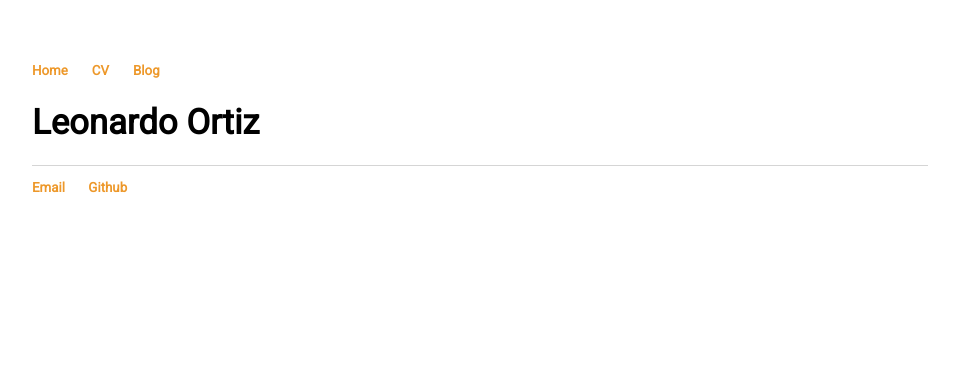
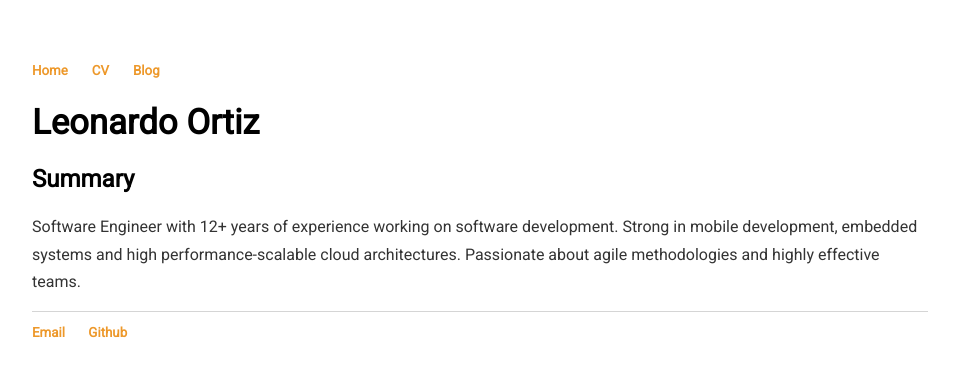
Before and after one commit to leohackerman/leohackerman.github.io, a Jekyll site: the page built from cv/cv.md, in a window 1280 px wide. Shown: the top 377 px of the page, without its empty margins (160-1119 px from the left). Built offline with Jekyll 4.4.1, drawn with Linux system fonts in a browser that asks for light colours.

Commit message:
Update cv.md

```diff
--- a/cv/cv.md
+++ b/cv/cv.md
@@ -3,3 +3,5 @@ layout: default
 title: Leonardo Ortiz
 ---
 # Leonardo Ortiz
+## Summary
+Software Engineer with 12+ years of experience working on software development. Strong in mobile development, embedded systems and high performance-scalable cloud architectures. Passionate about agile methodologies and highly effective teams.
```
